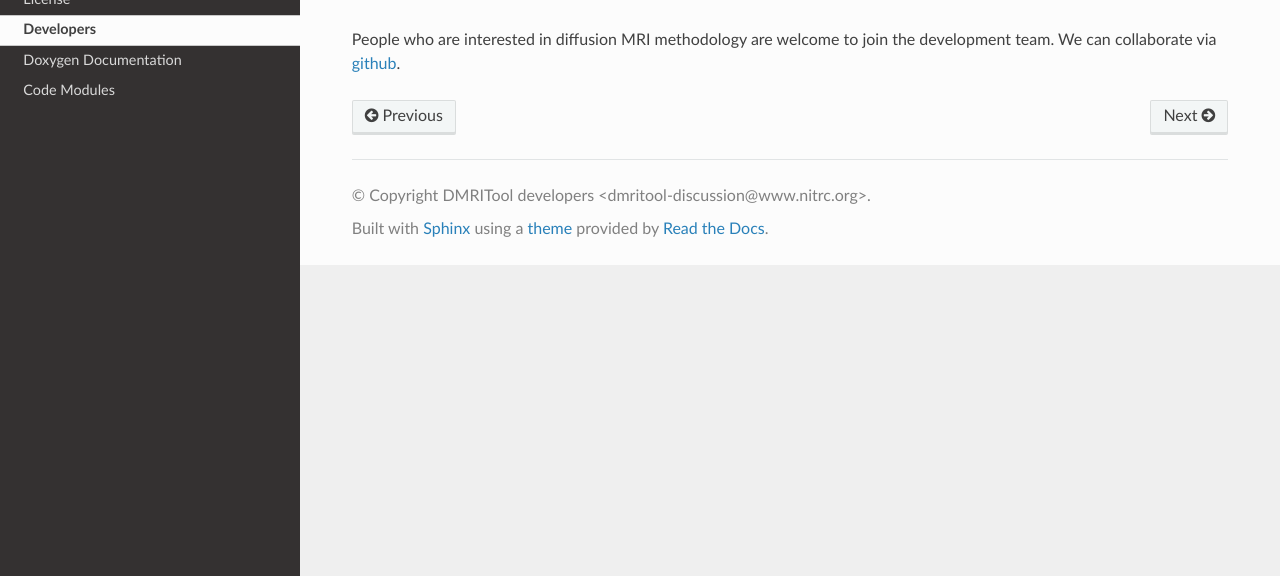
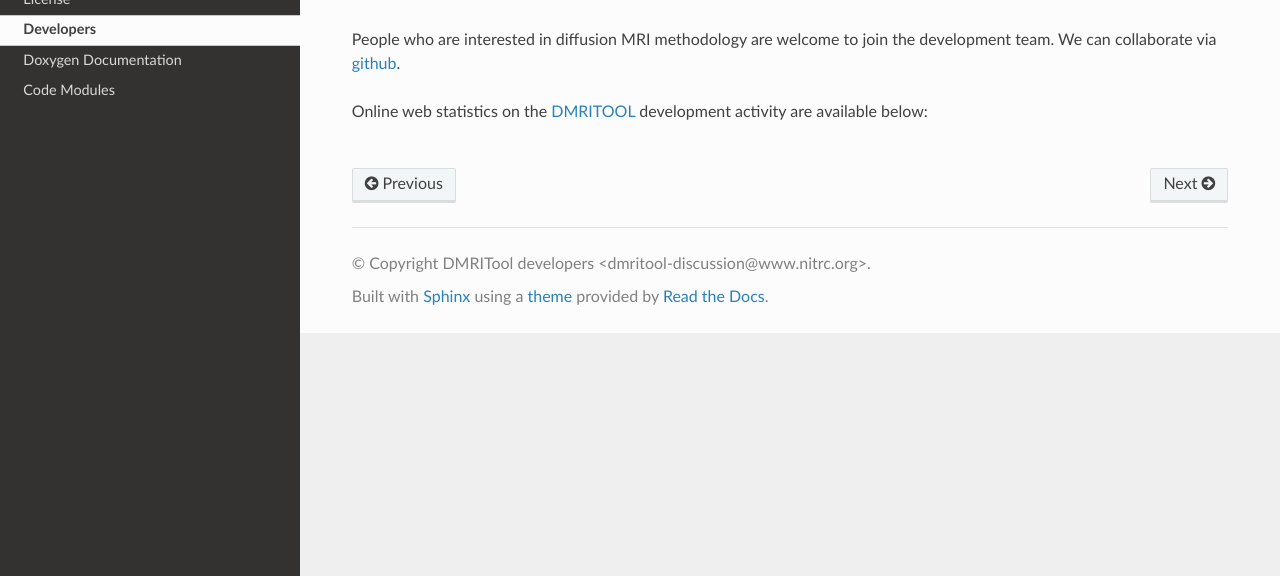
Before and after one commit to DiffusionMRITool/dmritool, a Sphinx documentation site: the page built from Documentation/Sphinx/developers.rst, in a window 1280 px wide, cut to the strip 324-900 px from the top of the page. Built offline with Sphinx 7.4.7 and the Read the Docs theme 2.0.0, drawn with Linux system fonts in a browser that asks for light colours; formulas are drawn with MathJax 3; pages that are not in the unit, such as notebooks, are missing from menus; a script that is not in the unit is left out; comment, search, counter and statistics services are not loaded.

Commit message:
DOC: add web stats

```diff
--- a/Documentation/Sphinx/_templates/layout.html
+++ b/Documentation/Sphinx/_templates/layout.html
@@ -15,4 +15,25 @@
   ga('send', 'pageview');
 
 </script>
+
+<!-- Start of StatCounter Code for Default Guide -->
+<script type="text/javascript">
+var sc_project=11048608;
+var sc_invisible=0;
+var sc_security="4e279a87";
+var scJsHost = (("https:" == document.location.protocol) ?
+"https://secure." : "http://www.");
+document.write("<sc"+"ript type='text/javascript' src='" +
+scJsHost+
+"statcounter.com/counter/counter.js'></"+"script>");
+</script>
+<noscript><div class="statcounter"><a title="web counter"
+href="http://statcounter.com/free-hit-counter/"
+target="_blank"><img class="statcounter"
+src="//c.statcounter.com/11048608/0/4e279a87/0/" alt="web
+counter"></a></div></noscript>
+<!-- End of StatCounter Code for Default Guide -->
+<!-- <a href="http://statcounter.com/p11048608/?guest=1">View My -->
+<!-- Stats</a> -->
+
 {% endblock %}
--- a/Documentation/Sphinx/developers.rst
+++ b/Documentation/Sphinx/developers.rst
@@ -19,3 +19,18 @@
 
 People who are interested in diffusion MRI methodology are welcome to join the development team.
 We can collaborate via `github <https://github.com/DiffusionMRITool/dmritool>`__.
+
+Online web statistics on the DMRITOOL_ development activity are available below:
+
+.. raw:: html
+
+  <table align="center" border="0" cellpadding="10" cellspacing="0" width="500">
+    <tbody><tr>
+        <td>
+        <script type='text/javascript' src='https://www.openhub.net/p/dmritool/widgets/project_basic_stats?format=js'></script>
+        </td>
+        <td>
+        <script type='text/javascript' src='https://www.openhub.net/p/dmritool/widgets/project_cocomo?format=js'></script>
+        </td>
+    </tr></tbody>
+  </table>
--- a/Documentation/Sphinx/tutorial_qspacesampling.rst
+++ b/Documentation/Sphinx/tutorial_qspacesampling.rst
@@ -83,7 +83,7 @@
    \max_{\{\uu_i \in \mathbb{S}^2 \}_{i=1}^K} d(\{\uu_i\}_{i=1}^K)
 
 This formulation to solve P-C-S is well studied in mathematics.
-[Toth1949]_ gave a upper bound for the covering radius.
+[Toth1949]_ gave an upper bound for the covering radius.
 [Conway1996]_ proposed a way to solve the above optimization problem by iteratively approximating the above objective function.
 Dr. Sloane, one of the authors of [Conway1996]_, collected `some best known solutions for P-C-S <http://neilsloane.com/grass/dim3/>`__.
 These schemes have been stored in ``Data/Packing`` folder in dmritool.
```
Also changed, not shown: 1 other file.
